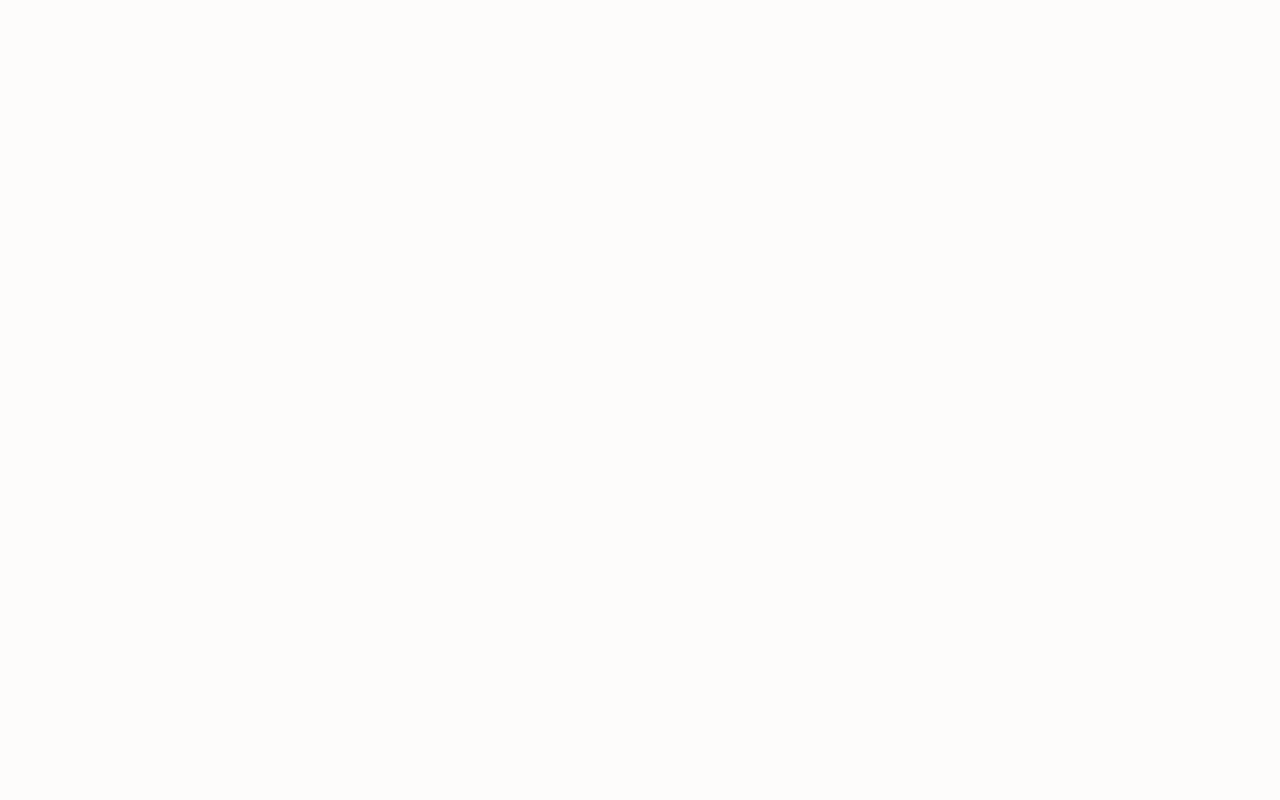
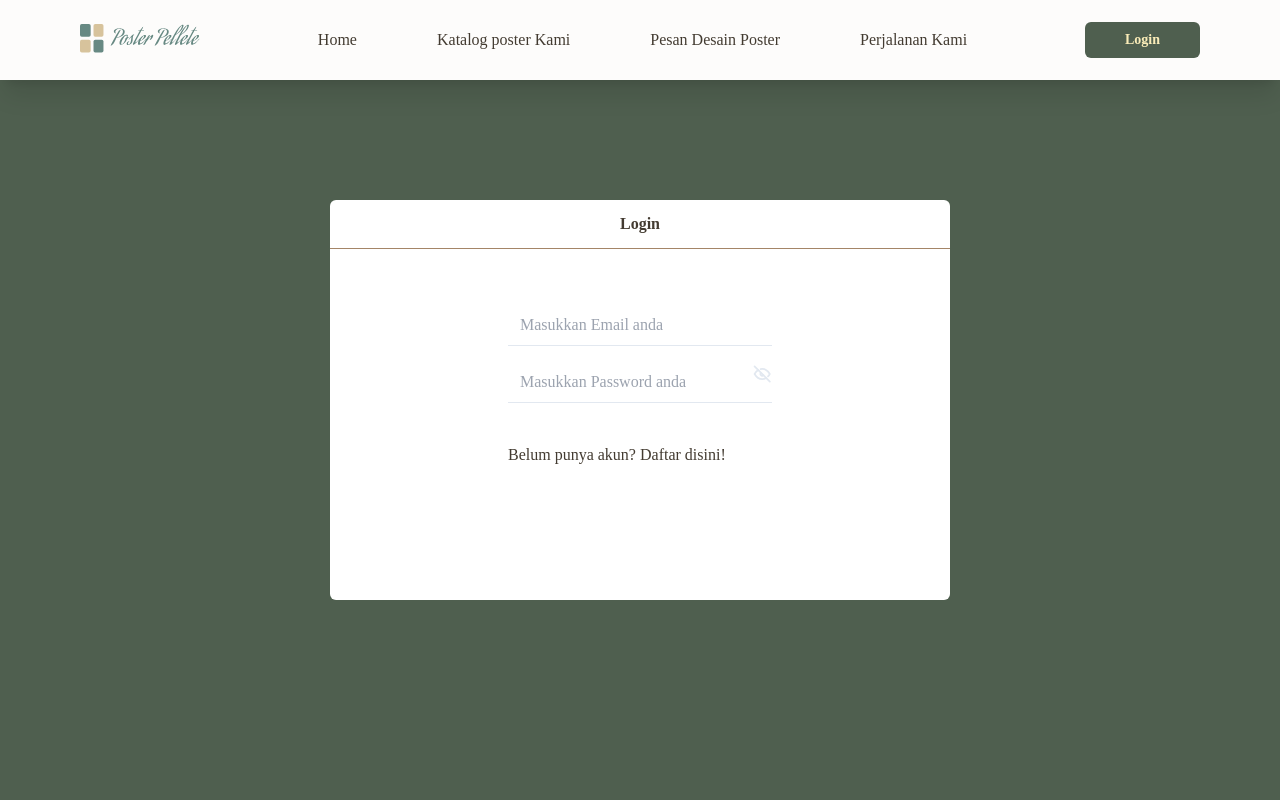
Before and after one commit to ahmadhilmandani/Poster-Palette, a React (Vite) app in the folder frontend/: page /login in a window 1280 px wide. Before the commit this address had no page. Shown: the top 800 px of the page. Built offline with nearby package versions, Linux system fonts and the light colour scheme.

Commit message:
ADD login form

```diff
--- /dev/null
+++ b/frontend/src/components/input/InputPassword.jsx
@@ -0,0 +1,19 @@
+import { IconEye, IconEyeOff } from "@tabler/icons-react";
+import { useState } from "react";
+
+/* eslint-disable react/prop-types */
+export default function InputPassword({ name, id, value, placeholder, type, setIsPasswordVisible = null, isPasswordVisible = null }) {
+  const [isActive, setIsActive] = useState(false)
+  return (
+    <div className={`flex items-center justify-center gap-4 w-fit ${isActive === true ? 'border-b border-brown-400' : 'border-b border-b-slate-200'} max-w-[280px] w-full`}>
+      <input type={`${type === 'password' ? (isPasswordVisible === true ? ('text') : ('password')) : (type)}`} name={name} id={id} value={value} placeholder={placeholder} className="block px-3 py-2 w-full border-0 outline-none bg-transparent mt-4" onClick={() => { setIsActive(!isActive) }} />
+      {type === 'password' ?
+        isPasswordVisible === true ?
+          <IconEye color="rgb(164,133,103)" onClick={() => { setIsPasswordVisible(!isPasswordVisible) }} />
+          : <IconEyeOff color="rgb(226,232,240)" onClick={() => { setIsPasswordVisible(!isPasswordVisible) }} />
+        :
+        null
+      }
+    </div>
+  )
+}
--- a/frontend/src/components/navbar/navbar.jsx
+++ b/frontend/src/components/navbar/navbar.jsx
@@ -19,7 +19,7 @@ export default function Navbar() {
           <Link to={'/'} className={`${url.pathname === '/2' && 'active-link'}`}>Pesan Desain Poster</Link>
           <Link to={'/'} className={`${url.pathname === '/3' && 'active-link'}`}>Perjalanan Kami</Link>
         </div>
-        <Link to={'/'} className="lg:button hidden hover:border-b-0 text-sm px-10 py-2">Login</Link>
+        <Link to={'/login'} className="lg:button hidden hover:border-b-0 text-sm px-10 py-2">Login</Link>
         <IconMenu2 className="lg:hidden" onClick={() => setIsSubMenuClicked(!isSubMenuClicked)} />
       </nav>
         {isSubMenuClicked && <MobileSubMenu isSubMenuClicked={isSubMenuClicked} setIsSubMenuClicked={setIsSubMenuClicked} />}
--- a/frontend/src/layouts/layout.jsx
+++ b/frontend/src/layouts/layout.jsx
@@ -4,10 +4,10 @@ import Footer from "../components/footer/footer"
 
 export default function Layout() {
   return (
-    <>
+    <div className="w-full min-h-screen">
       <Navbar />
       <Outlet />
       <Footer />
-    </>
+    </div>
   )
 }
--- a/frontend/src/main.jsx
+++ b/frontend/src/main.jsx
@@ -5,6 +5,7 @@ import { BrowserRouter, Routes, Route } from "react-router-dom"
 
 import Layout from './layouts/layout'
 import Home from './pages/Home/home'
+import Login from './pages/Login/login'
 
 
 ReactDOM.createRoot(document.getElementById('root')).render(
@@ -14,6 +15,7 @@ ReactDOM.createRoot(document.getElementById('root')).render(
         <Routes>
           <Route path='/' element={<Layout />}>
             <Route index element={<Home />} />
+            <Route path='/login' element={<Login />} />
           </Route>
         </Routes>
       </div>
--- /dev/null
+++ b/frontend/src/pages/Login/login.jsx
@@ -0,0 +1,21 @@
+import { useState } from "react";
+import InputPassword from "../../components/input/InputPassword";
+import { Link } from "react-router-dom";
+
+export default function Login() {
+  const [isPasswordVisible, setIsPasswordVisible] = useState(false)
+
+  return (
+    <div className="w-full h-screen flex justify-center items-center bg-emerald-950">
+      <div className="rounded-md bg-white max-w-[620px] w-full h-[400px] flex justify-center items-center flex-col">
+        <div className="border-b border-brown-400 px-5 py-3 font-bold text-center w-full">Login</div>
+        <div className="mx-auto flex-1 mt-10">
+          <InputPassword type={'email'} placeholder={'Masukkan Email anda'} />
+          <InputPassword type={'password'} placeholder={'Masukkan Password anda'} setIsPasswordVisible={setIsPasswordVisible} isPasswordVisible={isPasswordVisible} />
+          <p className="mt-10">Belum punya akun? <Link to={'/'}>Daftar disini!</Link></p>
+        </div>
+      </div>
+    </div>
+  )
+
+}
```
